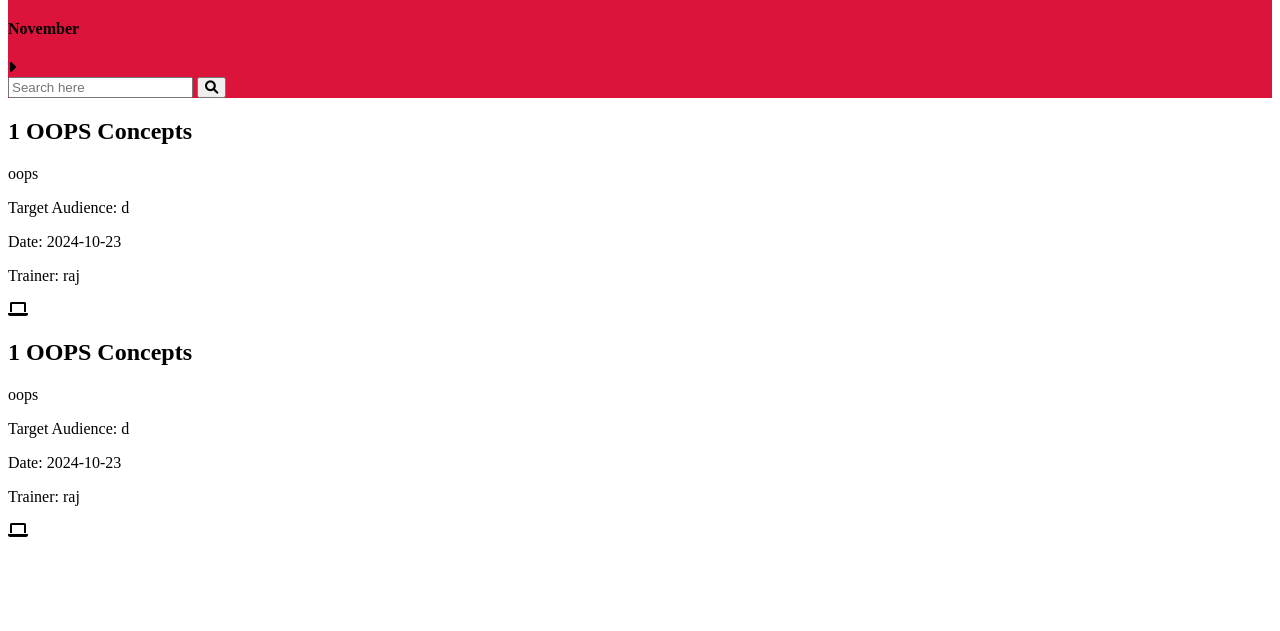
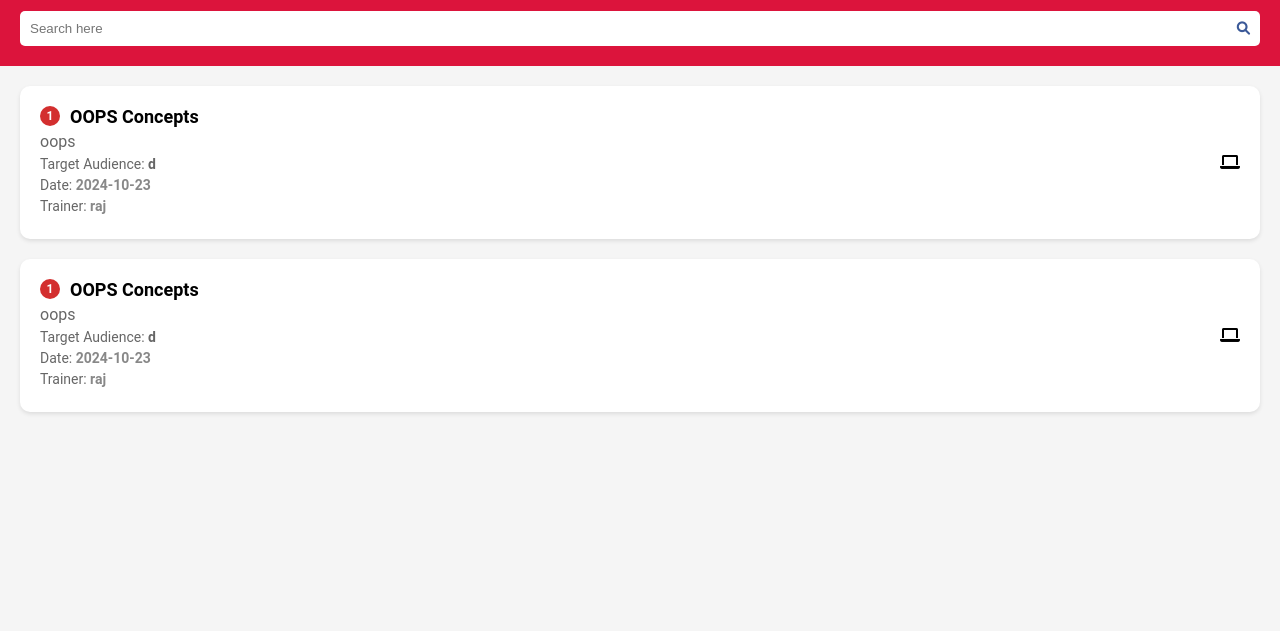
Before and after one commit to raznalrich/LnDpage, a website: page components/pages/user/CalenderPage.html in a window 1280 px wide. Shown: the part 169-800 px from the top of the page. Drawn offline with Linux system fonts and the light colour scheme; the site is published under a folder, as on GitHub Pages, so addresses that start at the root find nothing; no server answers.

```diff
--- a/components/pages/user/CalenderPage.html
+++ b/components/pages/user/CalenderPage.html
@@ -4,7 +4,7 @@
     <meta charset="UTF-8">
     <meta name="viewport" content="width=device-width, initial-scale=1.0">
     <title>calender Page</title>
-    <link rel="stylesheet" href="/components/css/front-page/CalenderPage.css">
+    <link rel="stylesheet" href="../../css/front-page/CalenderPage.css">
     <link rel="stylesheet" href="https://cdnjs.cloudflare.com/ajax/libs/font-awesome/6.0.0-beta3/css/all.min.css">
 </head>
 <body>
```
